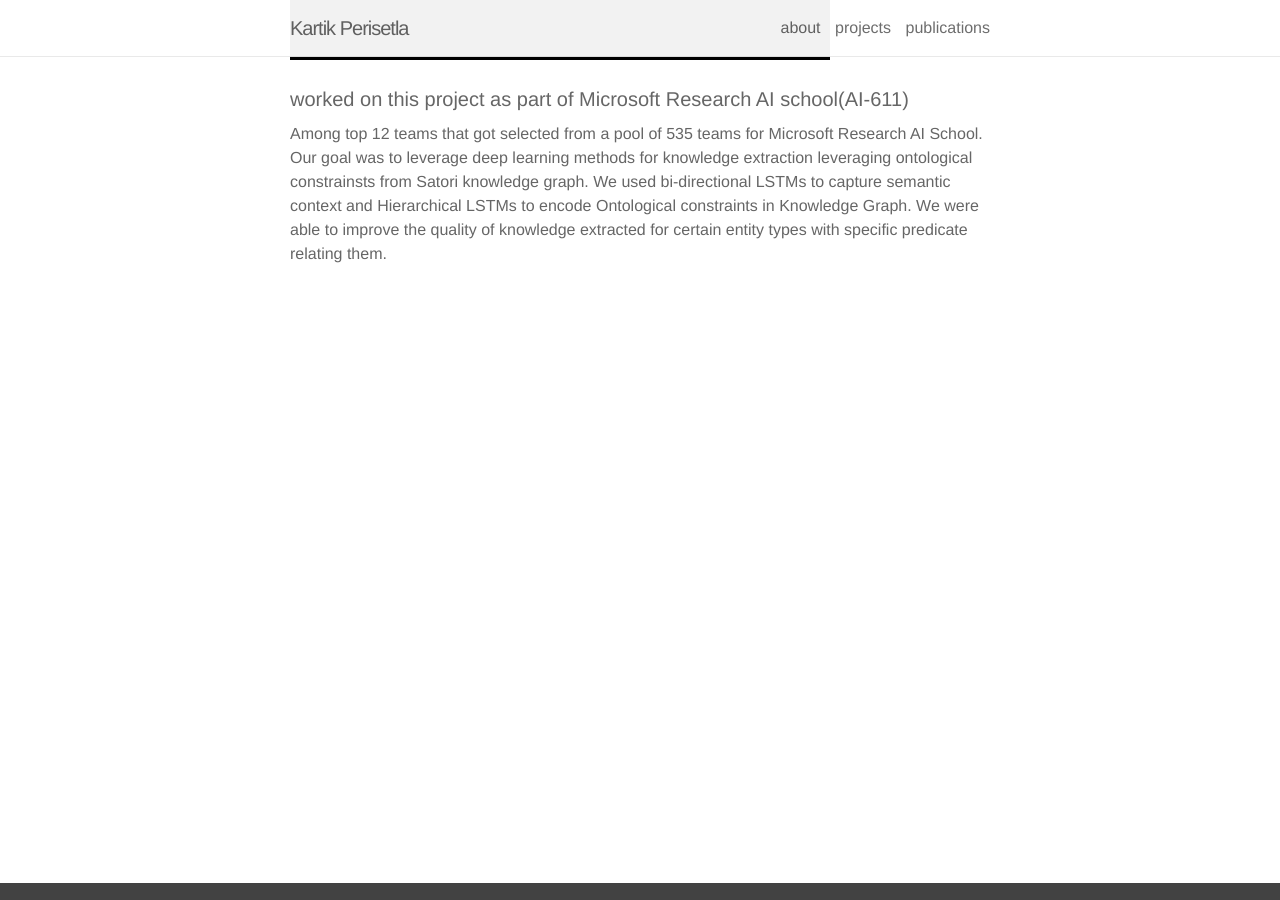
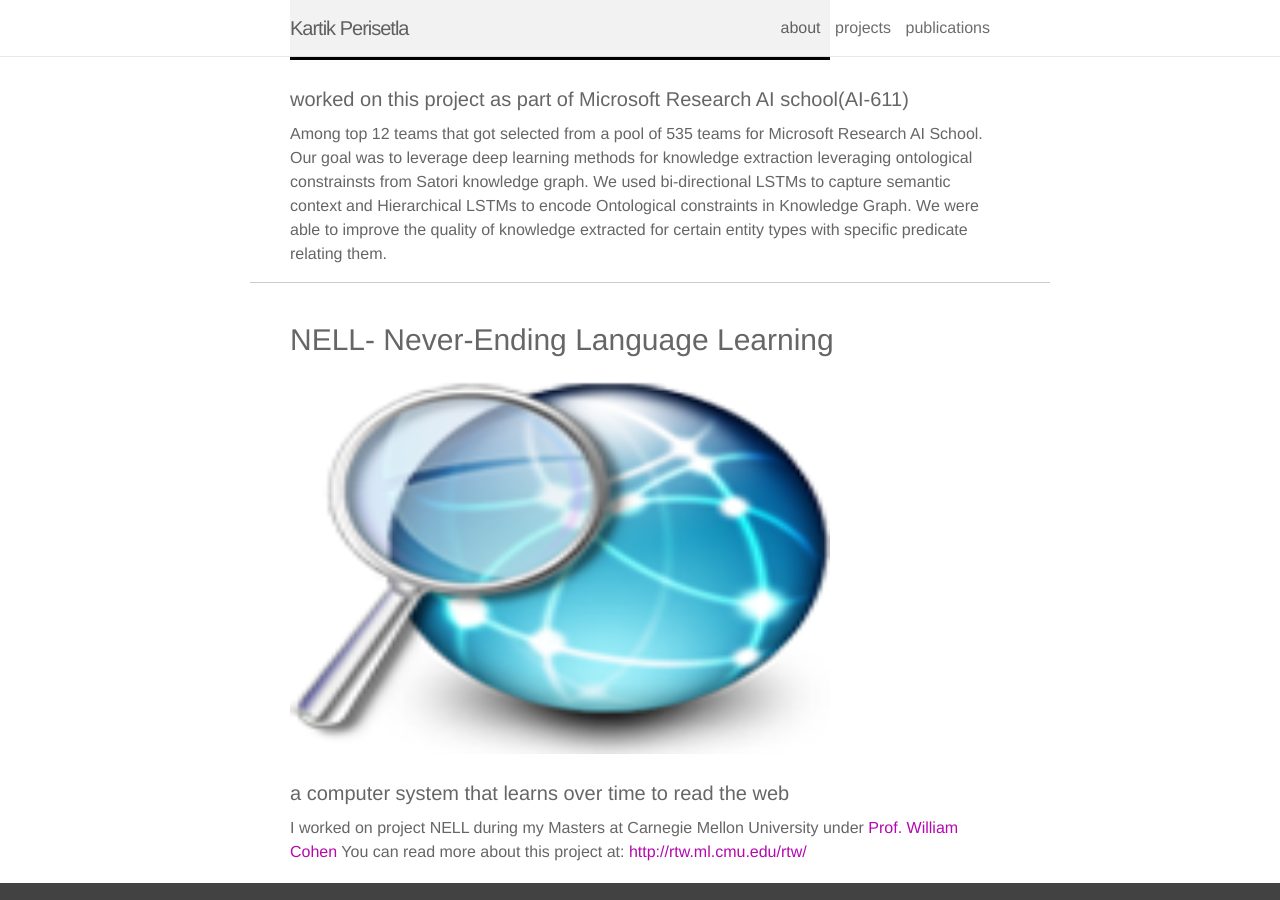
Before and after one commit to kartikperisetla/kartikperisetla.github.io, a Jekyll site: the page built from _pages/projects.md, in a window 1280 px wide and 900 px high, scrolled down 3079 px. Built offline with Jekyll 4.4.1, drawn with Linux system fonts in a browser that asks for light colours; nearby versions of some CDN libraries.

Commit message:
Update projects.md

```diff
--- a/_pages/projects.md
+++ b/_pages/projects.md
@@ -89,6 +89,18 @@
     them.
 </p>
 
+<h4 class="year" />
+<br />
+<h3>NELL- Never-Ending Language Learning
+</h3>
+<img class="thumbnail" src="/assets/img/nell.png" width="540px" height="380px" border="0px">
+<p>
+    <h4>a computer system that learns over time to read the web</h4>
+    I worked on project NELL during my Masters at Carnegie Mellon University under <a href="http://www.cs.cmu.edu/~wcohen/">Prof. William Cohen</a>
+
+You can read more about this project at: <a href="http://rtw.ml.cmu.edu/rtw/">http://rtw.ml.cmu.edu/rtw/</a>
+
+</p>
 
 <!--
 {% for project in site.projects %}
```
